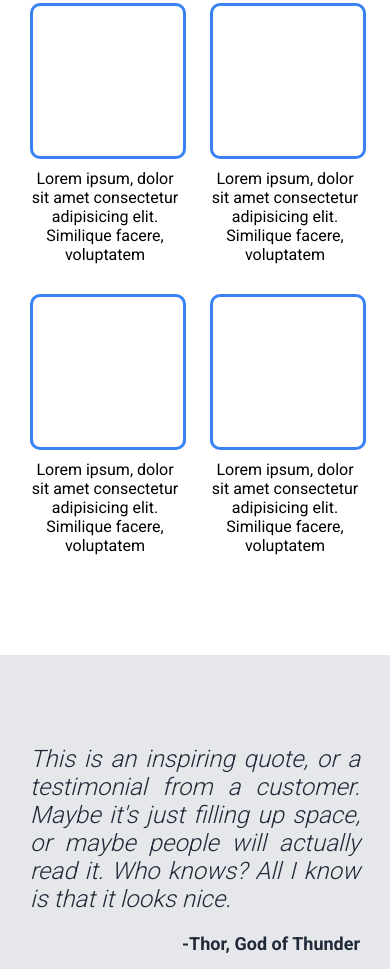
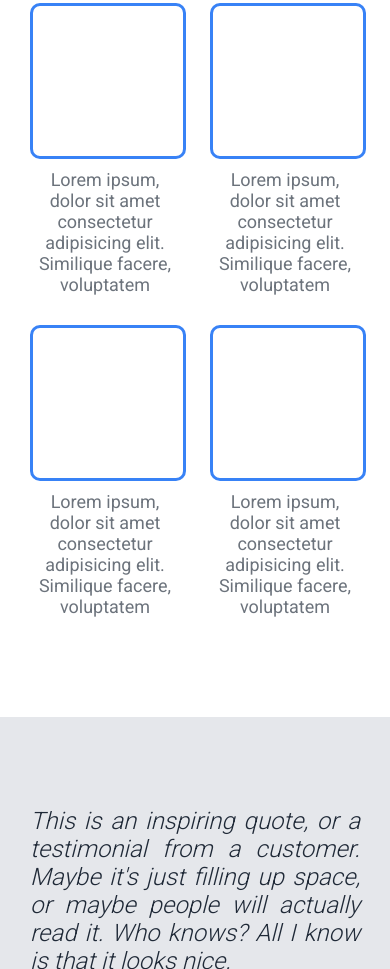
Before and after one commit to devloop307/Landing-Page, a plain HTML site: page index.html in a window 390 px wide. Shown: the part 827-1796 px from the top of the page. Drawn offline with Linux system fonts and the light colour scheme.

Commit message:
Finish responsive layout and styling for index

```diff
--- a/index.html
+++ b/index.html
@@ -44,19 +44,19 @@
         <div class="photos">
           <div class="super-card">
             <div class="card"></div>
-            <div>Lorem ipsum, dolor sit amet consectetur adipisicing elit. Similique facere, voluptatem </div>
+            <div class="text">Lorem ipsum, dolor sit amet consectetur adipisicing elit. Similique facere, voluptatem </div>
           </div>
           <div class="super-card">
             <div class="card"></div>
-            <div>Lorem ipsum, dolor sit amet consectetur adipisicing elit. Similique facere, voluptatem </div>
+            <div class="text">Lorem ipsum, dolor sit amet consectetur adipisicing elit. Similique facere, voluptatem </div>
           </div>
           <div class="super-card">
             <div class="card"></div>
-            <div>Lorem ipsum, dolor sit amet consectetur adipisicing elit. Similique facere, voluptatem </div>
+            <div class="text">Lorem ipsum, dolor sit amet consectetur adipisicing elit. Similique facere, voluptatem </div>
           </div>
           <div class="super-card">
             <div class="card"></div>
-            <div>Lorem ipsum, dolor sit amet consectetur adipisicing elit. Similique facere, voluptatem </div>
+            <div class="text">Lorem ipsum, dolor sit amet consectetur adipisicing elit. Similique facere, voluptatem </div>
           </div>
         </div>
       </div>
--- a/styles.css
+++ b/styles.css
@@ -84,7 +84,6 @@ h1{
   justify-content: center;
   align-items: center;
   flex: 1;
-  height: 237px;
 }
 
 .button1{
@@ -248,3 +247,8 @@ button:hover{
   font-size: 15px;
   margin-bottom: 5px;
 }
+
+.text{
+  color: #6c737c;;
+  font-size: 18px;
+}
```
